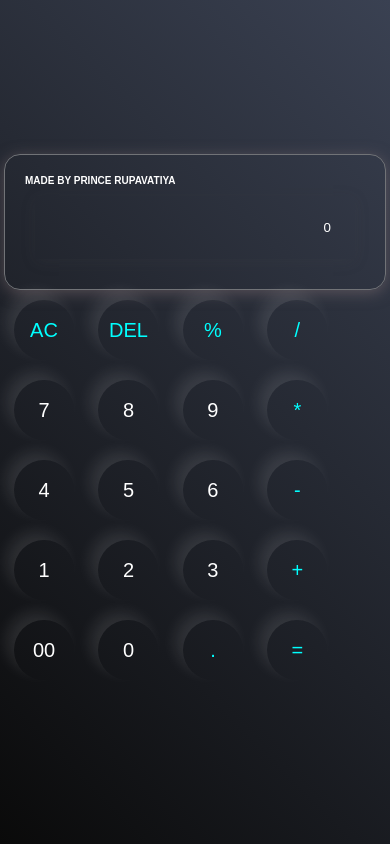
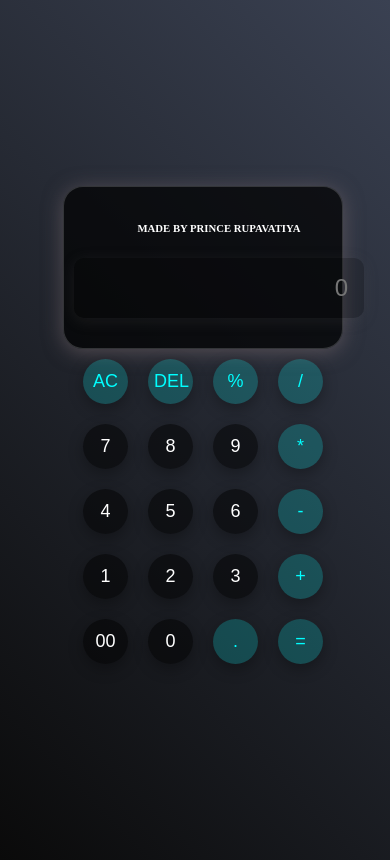
Before and after one commit to Prince-Rupavatiya/Calculator-project, a plain HTML site: page index.html in a window 390 px wide. Drawn offline with Linux system fonts and the light colour scheme.

Commit message:
Update index.css

```diff
--- a/index.css
+++ b/index.css
@@ -1,70 +1,225 @@
-*{
+General Reset and Font Setup
+* {
     margin: 0;
     padding: 0;
     box-sizing: border-box;
-    font-family: 'Poppins' , sans-serif;
+    font-family: 'Poppins', sans-serif;
 }
 
-body{
+:root {
+    --primary-bg-dark: linear-gradient(45deg, rgb(10, 10, 10), rgb(58, 65, 82));
+    --primary-bg-light: linear-gradient(45deg, rgb(255, 255, 255), rgb(232, 232, 232));
+    --calculator-bg-dark: rgba(0, 0, 0, 0.7);
+    --calculator-bg-light: rgba(255, 255, 255, 0.7);
+    --button-bg-dark: rgba(0, 0, 0, 0.5);
+    --button-bg-light: rgba(255, 255, 255, 0.5);
+    --button-hover-dark: rgba(0, 255, 255, 0.4);
+    --button-hover-light: rgba(0, 0, 0, 0.2);
+    --input-bg-dark: rgba(0, 0, 0, 0.2);
+    --input-bg-light: rgba(255, 255, 255, 0.2);
+    --font-color-dark: white;
+    --font-color-light: black;
+}
+
+body {
     width: 100vw;
     height: 100vh;
     display: flex;
     justify-content: center;
     align-items: center;
-    background: linear-gradient(45deg, rgb(10, 10, 10) , rgb(58, 65, 82));
+    background: var(--primary-bg-dark);
+    color: var(--font-color-dark);
+    transition: background 0.5s, color 0.5s;
 }
 
-.calculator{
-    border: 1px solid rgb(113, 115, 119);
-    padding: 20px;
-    border-radius: 16px;
-    background: transparent;
-    box-shadow: 0px 3px 15px rgba(133, 115, 119, 0.5);
+body.light-mode {
+    background: var(--primary-bg-light);
+    color: var(--font-color-light);
 }
 
-input{
-    width: 320px;
+.calculator {
+    border: 1px solid rgba(113, 115, 119, 0.4);
+    padding: 20px;
+    border-radius: 20px;
+    background: var(--calculator-bg-dark);
+    box-shadow: 0px 3px 20px rgba(133, 115, 119, 0.5);
+    display: flex;
+    flex-direction: column;
+    align-items: center;
+    justify-content: center;
+    width: 100%;
+    max-width: 400px;
+    box-sizing: border-box;
+    transition: background 0.5s, box-shadow 0.5s;
+}
+
+
+body.light-mode .calculator {
+    background: var(--calculator-bg-light);
+}
+
+input {
+    width: 100%;
     border: none;
-    padding: 24px;
-    margin: 10px;
-    background: transparent;
-    box-shadow: 0px 3px 15px rgba(84, 84, 84, 0.1);
-    box-sizing: 40px;
+    padding: 20px;
+    margin-bottom: 20px;
+    background: var(--input-bg-dark);
+    box-shadow: 0px 3px 15px rgba(84, 84, 84, 0.2);
+    color: white;
+    font-size: 32px;
     text-align: right;
     cursor: pointer;
-    color: white;
+    border-radius: 10px;
+    transition: background 0.5s;
 }
 
-input::placeholder{
-    color: white;
+body.light-mode input {
+    background: var(--input-bg-light);
+    color: black;
 }
 
-button{
+button {
     border: none;
     width: 60px;
     height: 60px;
     margin: 10px;
     border-radius: 50%;
-    background: transparent;
+    background: var(--button-bg-dark);
     color: white;
-    font-size: 20px;
-    box-shadow: -8px -8px 15px rgba(255, 255, 259, 0.1);
+    font-size: 24px;
+    transition: all 0.2s ease;
+    box-shadow: 0px 5px 15px rgba(0, 0, 0, 0.3);
     cursor: pointer;
-
 }
 
-button:hover{
+body.light-mode button {
+    background: var(--button-bg-light);
+    color: black;
+}
+
+button:hover {
     transform: scale(1.1);
-    font-size: 150%;
+    font-size: 120%;
     color: lightblue;
     border: 2px solid lightblue;
+    box-shadow: 0px 8px 20px rgba(0, 255, 255, 0.4);
 }
 
-.op{
+body.light-mode button:hover {
+    box-shadow: 0px 8px 20px rgba(0, 0, 0, 0.2);
+}
+
+button:active {
+    transform: scale(1);
+    box-shadow: none;
+}
+
+button.op {
+    background: rgba(0, 255, 255, 0.2);
     color: aqua;
 }
 
-.owner{
+body.light-mode button.op {
+    background: rgba(0, 255, 255, 0.2);
+    color: darkblue;
+}
+
+.container {
+    display: flex;
+    flex-direction: column;
+    align-items: center;
+}
+
+div {
+    display: flex;
+    justify-content: center;
+    flex-wrap: wrap;
+}
+
+.theme-toggle-btn {
+    position: absolute;
+    top: 20px;
+    right: 20px;
+    padding: 10px 20px;
+    background-color: #333;
     color: white;
-    font-size: 10px;
+    border: none;
+    border-radius: 5px;
+    cursor: pointer;
+    font-size: 16px;
+    transition: background-color 0.3s ease;
 }
+
+.theme-toggle-btn:hover {
+    background-color: #555;
+}
+
+.theme-toggle-btn:focus {
+    outline: none;
+}
+
+@media (max-width: 768px) {
+    .calculator {
+        max-width: 320px;
+        padding: 15px;
+    }
+
+    input {
+        font-size: 28px;
+        padding: 18px;
+    }
+
+    button {
+        width: 50px;
+        height: 50px;
+        font-size: 20px;
+    }
+
+    button:hover {
+        font-size: 110%;
+    }
+}
+
+@media (max-width: 480px) {
+    .calculator {
+        max-width: 280px;
+        padding: 10px;
+    }
+
+    input {
+        font-size: 24px;
+        padding: 16px;
+    }
+
+    button {
+        width: 45px;
+        height: 45px;
+        font-size: 18px;
+    }
+
+    button:hover {
+        font-size: 105%;
+    }
+}
+
+@media (max-width: 360px) {
+    .calculator {
+        max-width: 250px;
+        padding: 8px;
+    }
+
+    input {
+        font-size: 22px;
+        padding: 14px;
+    }
+
+    button {
+        width: 40px;
+        height: 40px;
+        font-size: 16px;
+    }
+
+    button:hover {
+        font-size: 100%;
+    }
+}
```
